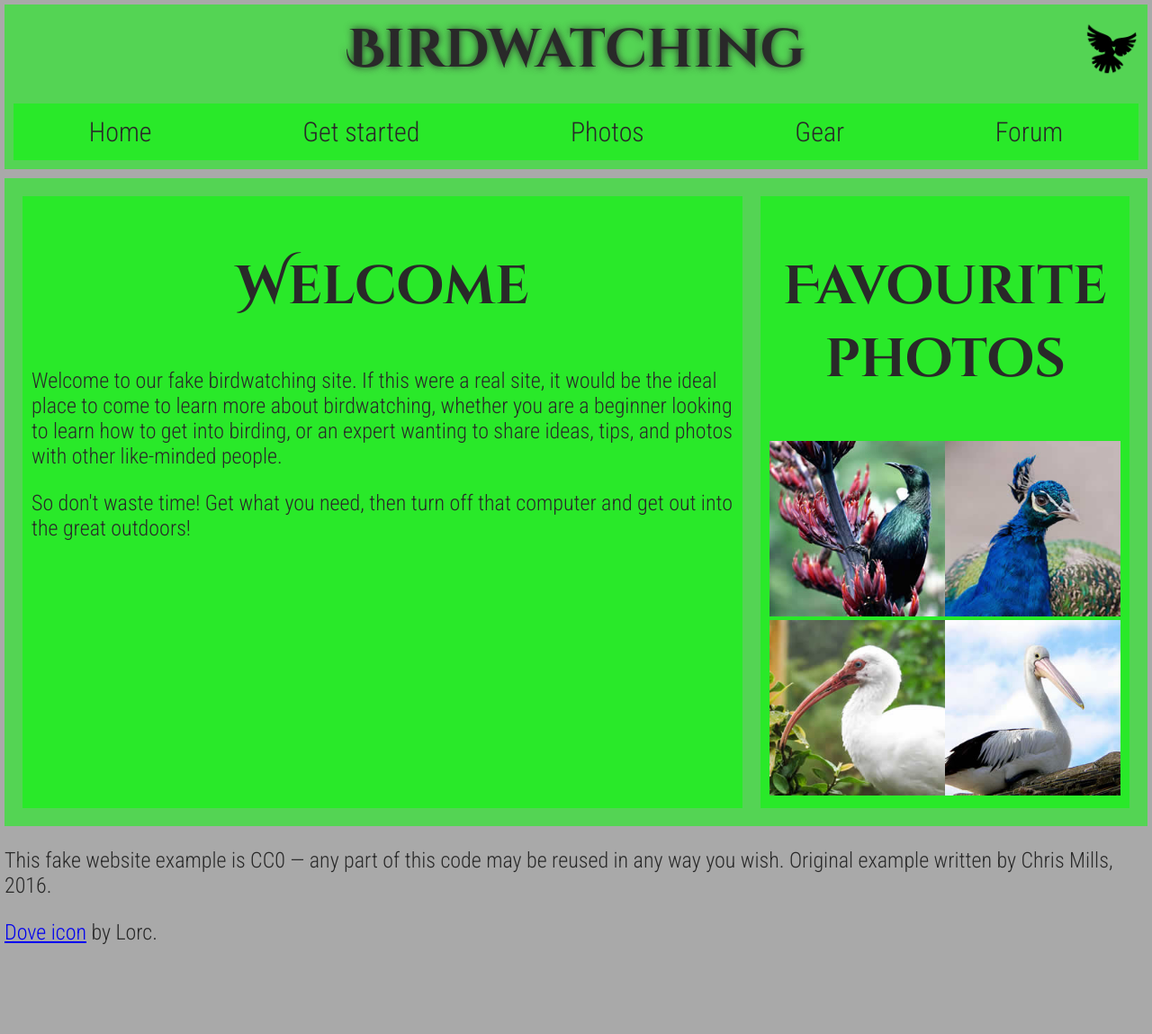
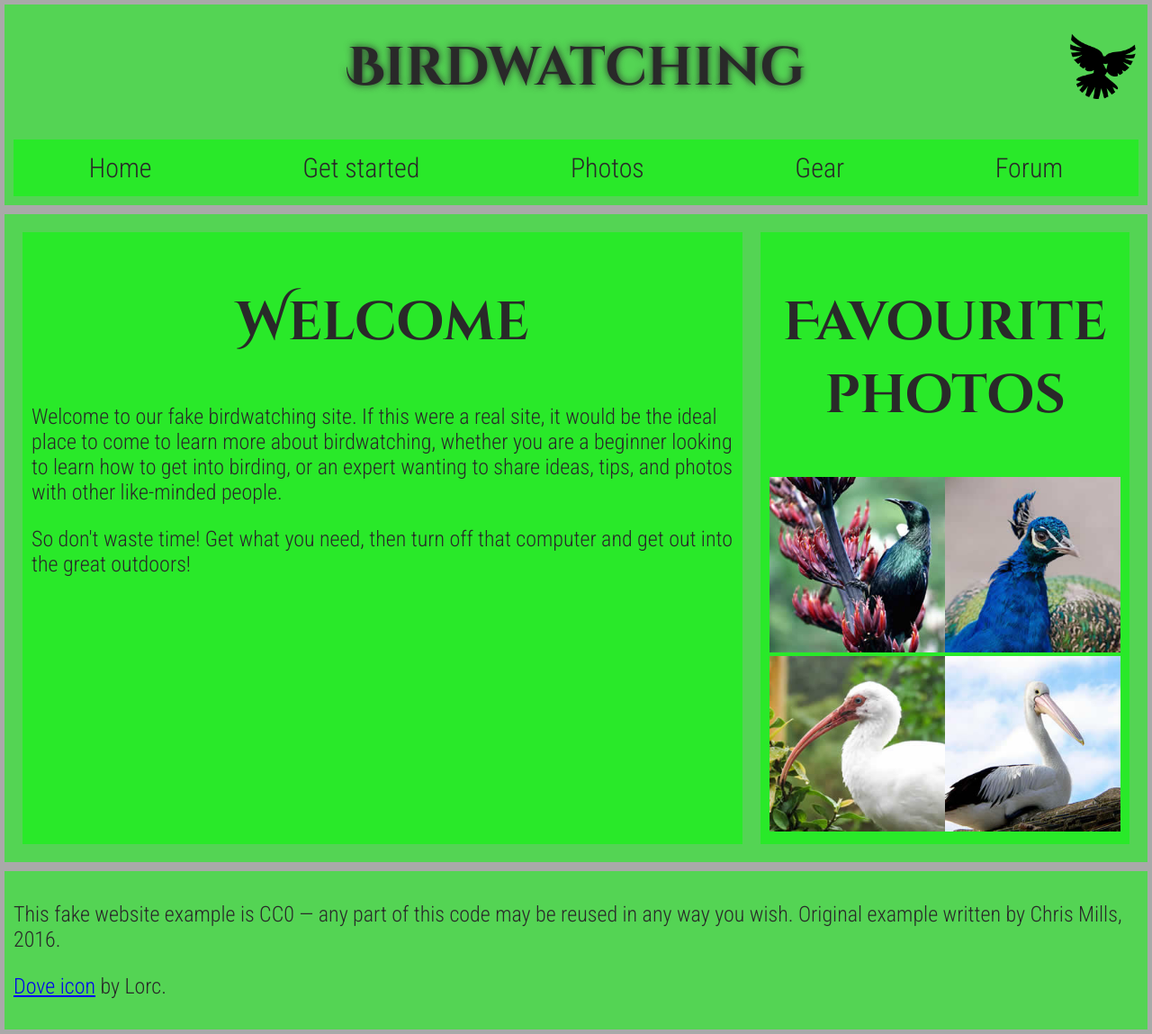
Before and after one commit to RyMacfly/M4.2-Lab, a plain HTML site: page index.html in a window 1280 px wide. Shown: the whole page at 90% size. Before the commit the page ends 1074 px from the top, so only its background shows below. Drawn offline with Linux system fonts and the light colour scheme.

Commit message:
Added Footer

```diff
--- a/css/style.css
+++ b/css/style.css
@@ -7,7 +7,7 @@ body {
     margin: 5px;
 }
 
-h1, h2 {
+h1, h2, .welcome-text {
     font-family: 'Cinzel Decorative';
     text-align: center;
     font-size: 60px;
@@ -15,7 +15,6 @@ h1, h2 {
 
 p {
     font-size: 24px;
-
 }
 
 header {
@@ -64,10 +63,7 @@ nav a {
     align-items: center;
     position: relative;
     height: 60px;
-
-    padding: 20px;
-
-
+    padding: 40px;
 }
 
 .title h1 {
@@ -82,7 +78,7 @@ nav a {
     right: 10px;
     top: 50%;
     transform: translateY(-50%);
-    width: 60px;
+    width: 80px;
 }
 
 .content {
@@ -125,3 +121,9 @@ nav a {
     grid-template-rows: repeat(2, 1fr); /* 2 rows */
 
   }
+
+  footer {
+    background-color: #54D454;
+    padding: 10px;
+    margin-top: 10px;
+  }
--- a/index.html
+++ b/index.html
@@ -33,7 +33,7 @@
 
               <div class="welcome">
 
-                <h2>Welcome</h2>
+                <h2 class="welcome-text">Welcome</h2>
 
                 <p>Welcome to our fake birdwatching site. If this were a real site, it would be the ideal place to come to learn more about birdwatching, whether you are a beginner looking to learn how to get into birding, or an expert wanting to share ideas, tips, and photos with other like-minded people.</p>
 
@@ -58,9 +58,16 @@
 
       </section>
 
-      <p>This fake website example is CC0 — any part of this code may be reused in any way you wish. Original example written by Chris Mills, 2016.</p>
+      <footer>
+        <div class="credits">
 
-      <p><a href="http://game-icons.net/lorc/originals/dove.html">Dove icon</a> by Lorc.</p>
+          <p>This fake website example is CC0 — any part of this code may be reused in any way you wish. Original example written by Chris Mills, 2016.</p>
+
+          <p><a href="http://game-icons.net/lorc/originals/dove.html">Dove icon</a> by Lorc.</p>
+        </div>
+
+      </footer>
+
 
   </body>
 </html>
```
